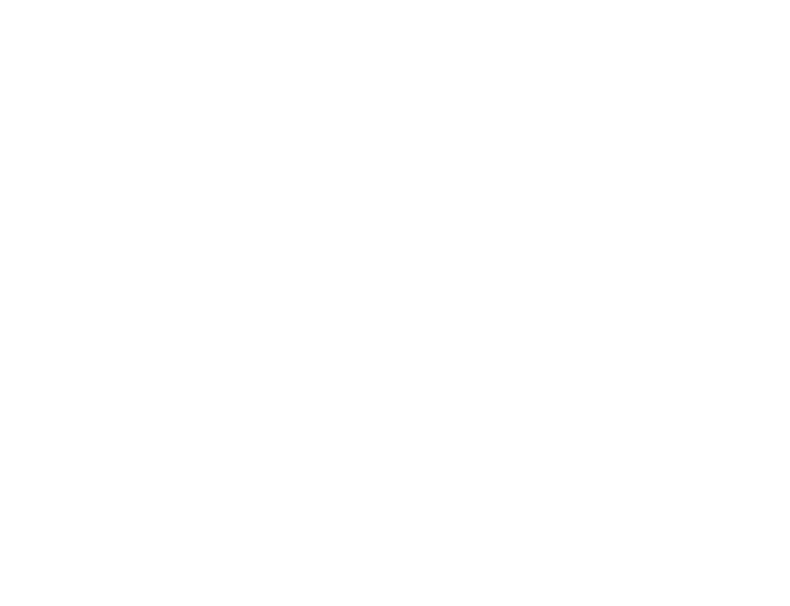
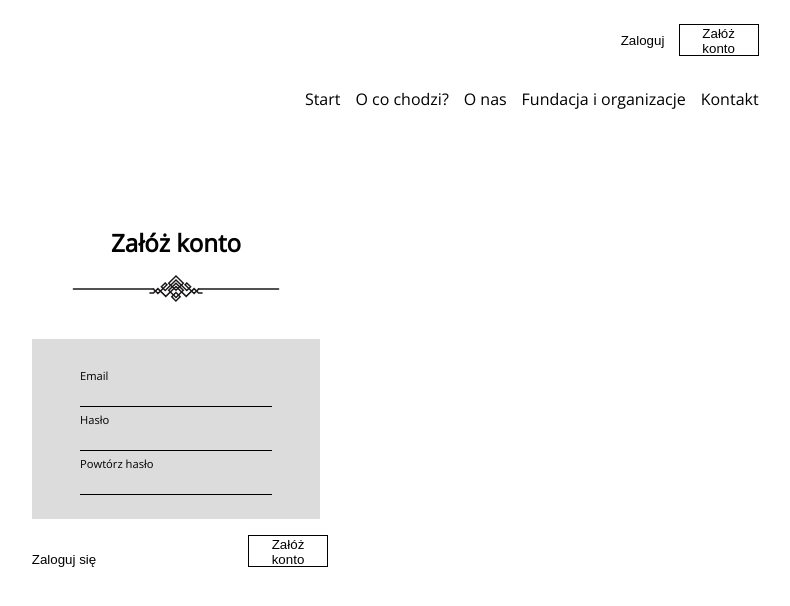
Before and after one commit to schodekWgorach/ps004_niechciane-rzeczy, a React (Create React App) app: page /Register in a window 1280 px wide. Before the commit this address had no page. Shown: the top 606 px of the page, without its empty margins (464-1254 px from the left). Built offline with nearby package versions, Linux system fonts and the light colour scheme.

Commit message:
Registration

```diff
--- a/src/components/RegisteringAndLogging/Register.js
+++ b/src/components/RegisteringAndLogging/Register.js
@@ -1,6 +1,6 @@
 import React, { Component } from "react";
-import Navigation from "../Home/Navigation";
-import Logging from "../Home/Logging";
+import Navigation from "../home/Navigation";
+import Logging from "../home/Logging";
 import { Link } from "react-router-dom";
 class Register extends Component {
     state = {
@@ -134,12 +134,12 @@
                     </div>
                     <div className="registerButtons">
                         <button>
-                            <Link to="/logowanie">Zaloguj się</Link>
+                            <Link to="/logging">Zaloguj się</Link>
                         </button>
                         <button onClick={this.checkForm}>
-                            {/* <Link to="/rejestracja"> */}
+                            <Link to="/LoggedIn">
                             Załóż konto
-                            {/* </Link> */}
+                          </Link>
                         </button>
                     </div>
                 </div>
--- a/src/components/home/Logging.js
+++ b/src/components/home/Logging.js
@@ -1,5 +1,6 @@
 import React, { Component } from "react";
 import { Link } from "react-router-dom";
+
 
 class Logging extends Component {
     state = {};
@@ -9,10 +10,10 @@
                 <div className="col-10"></div>
                 <div className="loggingButtons col-5">
                     <button>
-                        <Link to="/logowanie">Zaloguj</Link>
+                        <Link to="/Logging">Zaloguj</Link>
                     </button>
                     <button>
-                        <Link to="/rejestracja">Załóż konto</Link>
+                        <Link to="/Register">Załóż konto</Link>
                     </button>
                 </div>
                 <div className="col-1"></div>
--- a/src/index.js
+++ b/src/index.js
@@ -4,6 +4,8 @@
 import Home from "./components/home/Home";
 import './scss/main.scss';
 import Logging from "./components/home/Logging";
+import Register from "./components/RegisteringAndLogging/Register";
+
 
 
 const root = ReactDOM.createRoot(document.getElementById('root'));
@@ -13,7 +15,7 @@
           <Routes>
               <Route path="/" element={<Home />} />
               <Route path="/Logging" element={<Logging />} />
-              <Route path="/LoggedIn" element={<Logging />} />
+              <Route path="/Register" element={<Register />} />
           </Routes>
       </BrowserRouter>
   </React.StrictMode>
```
